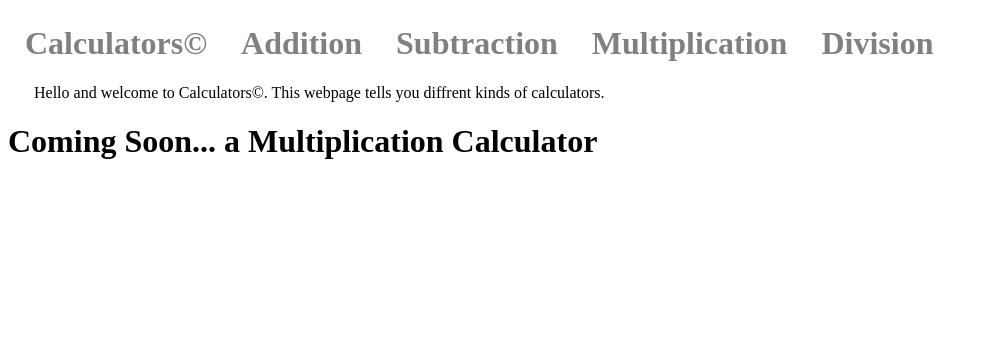
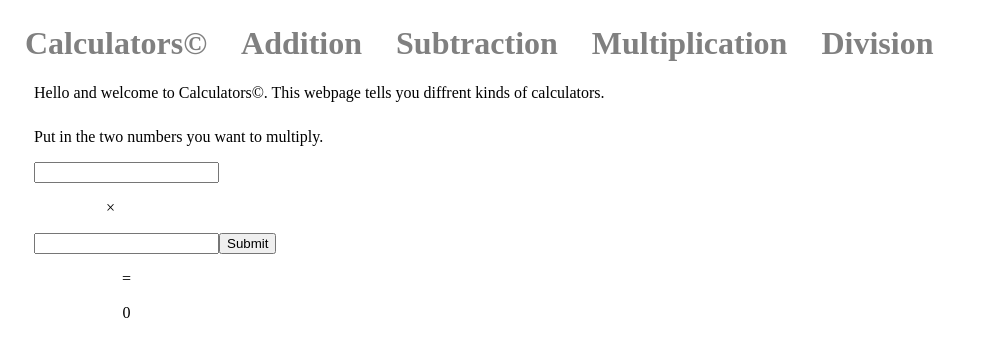
Before and after one commit to CalvinFrank/array-practice, a React (Vite) app: page / in a window 1280 px wide. Both pictures are taken after a click on the element "Multiplication". Shown: the top 356 px of the page, without its empty margins (0-986 px from the left). Built offline with nearby package versions, Linux system fonts and the light colour scheme.

Commit message:
1.7.0, multiplecation part done

```diff
--- a/src/charts/mul.jsx
+++ b/src/charts/mul.jsx
@@ -1,9 +1,26 @@
+import { useState } from "react";
 function Mul() {
-    return (
-      <div className="Mul">
-        <h1>Coming Soon... a Multiplication Calculator</h1>
-      </div>
-    )
+  const [sum, setSum] = useState(0);
+  function handleSubmit(e) {
+    e.preventDefault();
+    setSum(Number(mNum1.value)*Number(mNum2.value));
+  }
+  return (
+    <div className="mul">
+      <p>Put in the two numbers you want to multiply.</p>
+
+      <form className="sForm">
+        <input type="text" id="mNum1"/>
+        <p className="times">×</p>
+        <div className="mSubmitRow">
+            <input type="text" id="mNum2"/>
+            <button type="submit" className="mSubmitBtn" onClick={handleSubmit}>Submit</button>
+        </div>
+        <p className="mEqual">=</p>
+        <p className="mSum">{sum}</p>
+      </form>
+    </div>
+  );
   }
 
   export default Mul
--- a/src/charts/sub.jsx
+++ b/src/charts/sub.jsx
@@ -6,7 +6,7 @@ function Sub() {
     setSum(Number(sNum1.value)-Number(sNum2.value));
   }
   return (
-    <div className="add">
+    <div className="sub">
       <p>Put in the two numbers you want to subtract.</p>
 
       <form className="sForm">
--- a/src/index.css
+++ b/src/index.css
@@ -82,6 +82,35 @@
 /*--------^^^^Sub^^^^----------*/
 
 /*--------⇣⇣⇣⇣Mul⇣⇣⇣⇣----------*/
+.mul {
+  margin-left: 26px;
+  margin-top: 26px;
+}
+.times {
+  margin-left: 72px;
+}
+#mNum1{
+  text-align: center;
+}
+#mNum2 {
+  text-align: center;
+}
+.mEqual {
+  text-align: center;
+}
+.mSum {
+  text-align: center;
+}
+.mSubmitRow {
+  position: relative;
+}
+.mSubmitBtn {
+  position: absolute;
+}
+.mForm {
+  max-width: 210.5px;
+  position: absolute;
+}
 /*--------^^^^Mul^^^^----------*/
 
 /*--------⇣⇣⇣⇣Div⇣⇣⇣⇣----------*/
```
